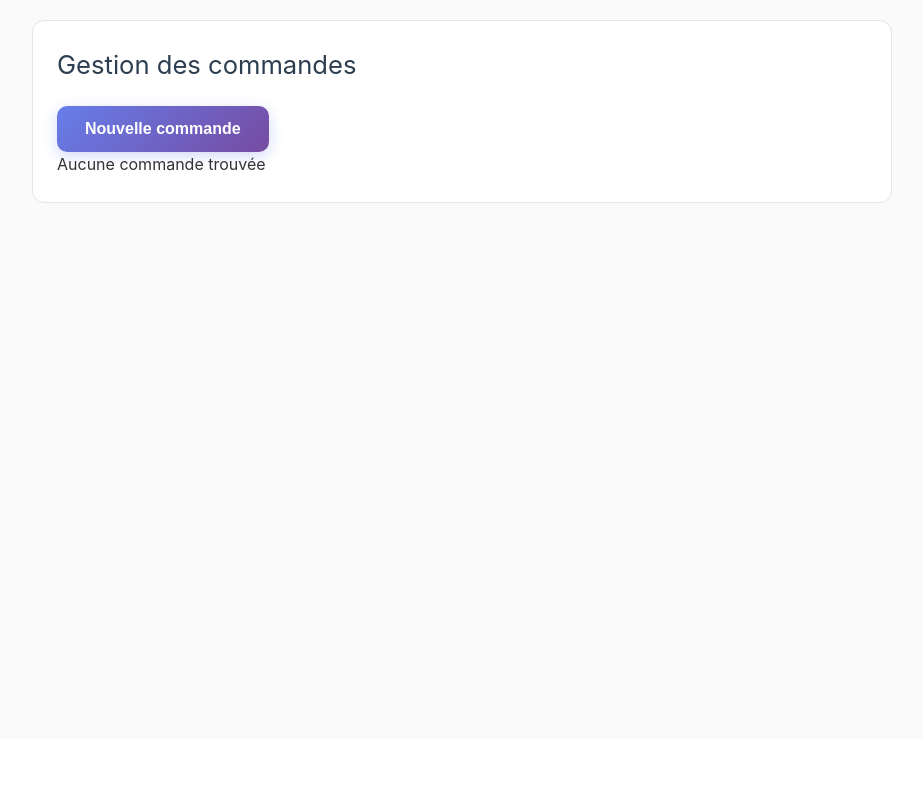
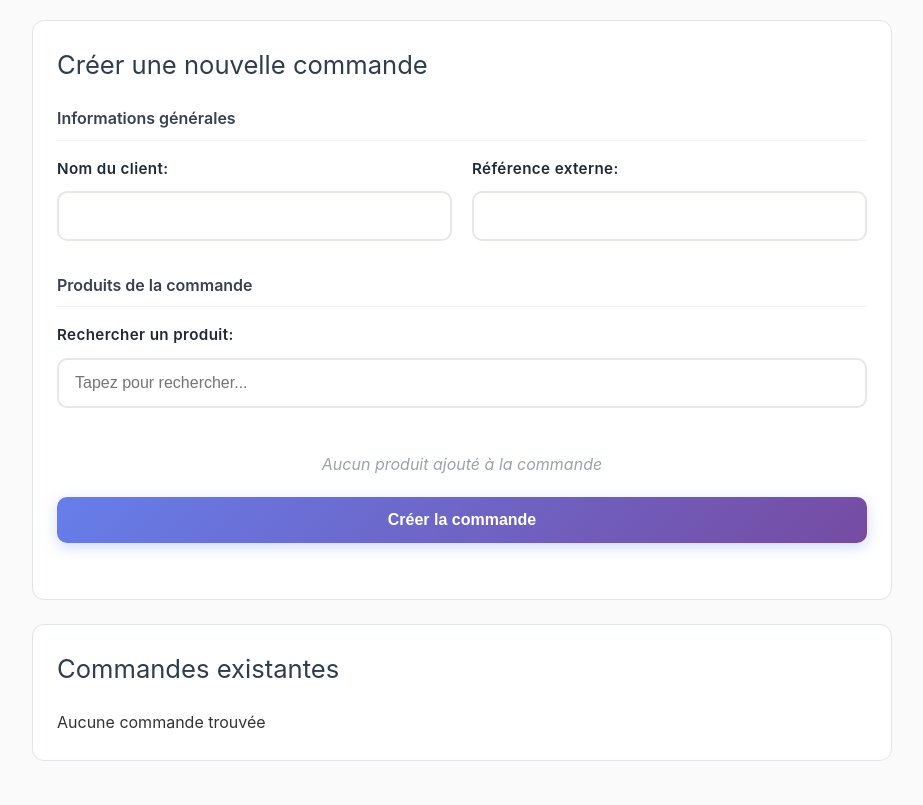
Before and after one commit to arthurduino/PrintServer, a FastAPI app: page /commandes in a window 1280 px wide. Shown: the part 61-866 px from the top of the page, without its empty margins (178-1101 px from the left). Before the commit the page ends 800 px from the top, so only its background shows below. Run offline with FastAPI, Linux system fonts and the light colour scheme; data that the repository does not hold is empty.

Commit message:
Add command type handling and CRUD operations for orders

```diff
--- a/main.py
+++ b/main.py
@@ -131,13 +131,63 @@ async def get_jobs():
         })
     return jobs
 
+@app.get("/api/commandes")
+async def get_commandes_list():
+    """Renvoie la liste des vraies commandes (pas les tâches simples)."""
+    commands = get_commandes(type_commande='REGULAR')
+    jobs = []
+    for cmd in commands:
+        cmd_id = cmd[0]
+        tasks_raw = get_taches_by_commande(cmd_id)
+        tasks = []
+        for t in tasks_raw:
+            tasks.append({
+                "id": t[0],
+                "ordre": t[2],
+                "priorite": t[3] if len(t) > 3 else 1,  # priorité si disponible
+                "type_tache": t[4] if len(t) > 4 else t[3],
+                "config": parse_config_json(t[5] if len(t) > 5 else t[4]),
+                "quantite_totale": t[6] if len(t) > 6 else t[5],
+                "quantite_faite": t[7] if len(t) > 7 else t[6],
+                "statut": t[8] if len(t) > 8 else t[7]
+            })
+        jobs.append({
+            "id": cmd_id,
+            "nom_client": cmd[1],
+            "reference_externe": cmd[2],
+            "date_creation": cmd[3],
+            "statut": cmd[4],
+            "taches": tasks
+        })
+    return jobs
+
+@app.post("/api/commandes")
+async def create_commande_from_form(
+    command_json: str = Form(..., description="JSON de la commande"),
+    files: List[UploadFile] = File(None, description="Fichiers images à uploader")
+):
+    """Crée une nouvelle commande depuis le formulaire (toujours REGULAR)."""
+    return await _create_job_with_type(command_json, files, 'REGULAR')
+
 @app.post("/api/jobs")
 async def create_job(
     command_json: str = Form(..., description="JSON de la commande sous forme de string"),
     files: List[UploadFile] = File(None, description="Fichiers images à uploader")
 ):
-    """Crée une nouvelle commande avec ses tâches, gère l'upload des images."""
-    print("🚀 [ENTRYPOINT] create_job appelée")
+    """Crée une nouvelle commande avec ses tâches - détecte automatiquement le type."""
+    data = json.loads(command_json)
+
+    # Si c'est une tâche simple (généralement de la page "nouvelle tâche"), ou si une seule tâche avec nom_client générique
+    if len(data.get("taches", [])) == 1 and (data.get("nom_client", "").startswith("Tâche simple") or not data.get("reference_externe")):
+        type_commande = 'SIMPLE_TASK'
+    else:
+        type_commande = 'REGULAR'
+
+    return await _create_job_with_type(command_json, files, type_commande)
+
+async def _create_job_with_type(command_json: str, files: List[UploadFile], type_commande: str):
+    """Fonction commune pour créer une commande avec un type spécifique."""
+    print(f"🚀 [ENTRYPOINT] create_job appelée (type: {type_commande})")
     print(f"📨 [DEBUG] command_json: {command_json[:200]}...")  # Debug limité
 
     # Debugger les paramètres reçus
@@ -219,10 +269,11 @@ async def create_job(
         elif task["type"] == "SERIES" and "images" in config:
             config["images"] = [saved_files.get(img, img) for img in config["images"]]
 
-    # Créer la commande en BDD
+    # Créer la commande en BDD avec le type spécifié
     cmd_id = create_commande(
         command_data["nom_client"],
-        command_data.get("reference_externe")
+        command_data.get("reference_externe"),
+        type_commande
     )
 
     # Créer les tâches pour cette commande
@@ -237,7 +288,7 @@ async def create_job(
             task_data["quantite"]
         )
 
-    return {"job_id": cmd_id, "message": "Commande créée avec succès"}
+    return {"job_id": cmd_id, "message": "Commande créée avec succès", "type": type_commande}
 
 @app.post("/api/control/pause")
 async def pause_worker():
@@ -361,6 +412,23 @@ async def delete_product_api(product_id: int):
     except Exception as e:
         return {"error": str(e)}
 
+@app.delete("/api/commandes/{commande_id}")
+async def delete_commande_api(commande_id: int):
+    """Supprime une commande (seulement si elle n'est pas en cours d'impression)."""
+    try:
+        # Vérifier si la commande peut être supprimée (pas en cours d'impression)
+        commande_data = get_commande(commande_id)
+        if not commande_data:
+            return {"error": "Commande non trouvée"}
+
+        if commande_data[4] in ['PROCESSING']:  # statut_global
+            return {"error": "Impossible de supprimer une commande en cours d'impression"}
+
+        delete_commande(commande_id)
+        return {"message": "Commande supprimée"}
+    except Exception as e:
+        return {"error": str(e)}
+
 # Point d'entrée pour lancer le serveur (si exécuté directement)
 if __name__ == "__main__":
     import uvicorn
--- a/static/commandes.js
+++ b/static/commandes.js
@@ -5,33 +5,38 @@ document.addEventListener('DOMContentLoaded', function() {
     let commandProducts = [];
 
     // Événements principaux
-    document.getElementById('new-command-btn').addEventListener('click', showCommandModal);
-    document.getElementById('cancel-btn').addEventListener('click', hideCommandModal);
-    document.querySelector('.modal-close').addEventListener('click', hideCommandModal);
-    document.getElementById('save-btn').addEventListener('click', saveCommand);
+    document.getElementById('command-form').addEventListener('submit', handleCommandSubmit);
 
     // Recherche de produits
     document.getElementById('product-search').addEventListener('input', searchProducts);
 
+    // Modal détails
+    document.getElementById('close-details-btn').addEventListener('click', hideDetailsModal);
+    document.getElementById('delete-command-btn').addEventListener('click', deleteSelectedCommand);
+
+    // Fermeture du modal en cliquant sur la croix
+    document.querySelectorAll('.modal-close').forEach(closeBtn => {
+        closeBtn.addEventListener('click', function() {
+            this.closest('.modal').style.display = 'none';
+        });
+    });
+
     // Fermeture du modal en cliquant en dehors
-    document.getElementById('command-modal').addEventListener('click', function(e) {
+    document.getElementById('command-details-modal').addEventListener('click', function(e) {
         if (e.target === this) {
-            hideCommandModal();
+            hideDetailsModal();
         }
     });
 
     // Chargement initial
     loadCommands();
     loadProducts();
-
-    // Mise à jour périodique des commandes
-    setInterval(loadCommands, 5000);
 });
 
 // Chargement des commandes
 async function loadCommands() {
     try {
-        const response = await fetch('/api/jobs');
+        const response = await fetch('/api/commandes');
         const commands = await response.json();
 
         const container = document.getElementById('commands-list');
@@ -54,7 +59,7 @@ async function loadCommands() {
                 </div>
                 <div class="command-actions">
                     <button onclick="viewCommandDetails(${cmd.id})" class="btn btn-secondary btn-small">Détails</button>
-                    ${cmd.statut === 'PENDING' ? `<button onclick="cancelCommand(${cmd.id})" class="btn btn-danger btn-small">Annuler</button>` : ''}
+                    ${cmd.statut === 'PENDING' ? `<button onclick="deleteCommand(${cmd.id})" class="btn btn-danger btn-small">Supprimer</button>` : ''}
                 </div>
             </div>
         `).join('');
@@ -85,6 +90,71 @@ function getCommandProgress(tasks) {
     const completedTasks = tasks.filter(t => t.statut === 'DONE').length;
 
     return `${completedTasks}/${totalTasks} terminées`;
+}
+
+// Gestionnaire de soumission du formulaire de commande
+async function handleCommandSubmit(event) {
+    event.preventDefault();
+
+    const nomClient = document.getElementById('nom_client').value.trim();
+    const referenceExterne = document.getElementById('reference_externe').value.trim();
+
+    if (!nomClient) {
+        showMessage('Erreur', 'Veuillez saisir le nom du client');
+        return;
+    }
+
+    if (commandProducts.length === 0) {
+        showMessage('Erreur', 'Veuillez ajouter au moins un produit à la commande');
+        return;
+    }
+
+    // Préparer les données
+    const commandData = {
+        nom_client: nomClient,
+        reference_externe: referenceExterne || null,
+        taches: commandProducts.map(product => ({
+            type: "BATCH",
+            quantite: product.quantity,
+            config: {
+                product_id: product.id,
+                label_type: product.format_type,
+                rotate: product.rotation.toString()
+            }
+        }))
+    };
+
+    document.querySelector('#command-form button[type="submit"]').disabled = true;
+    document.querySelector('#command-form button[type="submit"]').textContent = 'Création...';
+
+    try {
+        const formData = new FormData();
+        formData.append('command_json', JSON.stringify(commandData));
+
+        const response = await fetch('/api/commandes', {
+            method: 'POST',
+            body: formData
+        });
+
+        const result = await response.json();
+
+        if (response.ok) {
+            showMessage('Succès', `Commande créée (ID: ${result.job_id})`);
+            // Reset le formulaire
+            event.target.reset();
+            commandProducts = [];
+            updateCommandProducts();
+            // Recharger la liste
+            loadCommands();
+        } else {
+            showMessage('Erreur', result.error || 'Erreur inconnue');
+        }
+    } catch (error) {
+        showMessage('Erreur', 'Erreur réseau');
+    } finally {
+        document.querySelector('#command-form button[type="submit"]').disabled = false;
+        document.querySelector('#command-form button[type="submit"]').textContent = 'Créer la commande';
+    }
 }
 
 // Recherche de produits
@@ -200,108 +270,101 @@ function removeProduct(index) {
     updateCommandProducts();
 }
 
-// Affichage du modal de commande
-function showCommandModal() {
-    commandProducts = []; // Reset
-    updateCommandProducts();
+// Vue détaillée d'une commande
+async function viewCommandDetails(commandeId) {
+    try {
+        // Comme on a déjà les données dans loadCommands, on peut les récupérer
+        // Mais pour plus de fraîcheur, on va les recharger depuis l'API
+        const response = await fetch('/api/commandes');
+        const commands = await response.json();
+        const command = commands.find(c => c.id === commandeId);
 
-    document.getElementById('nom_client').value = '';
-    document.getElementById('reference_externe').value = '';
-    document.getElementById('product-search').value = '';
+        if (!command) {
+            showMessage('Erreur', 'Commande non trouvée');
+            return;
+        }
 
-    document.getElementById('modal-title').textContent = 'Nouvelle commande';
-    document.getElementById('save-btn').textContent = 'Créer la commande';
+        // Remplir les détails de la commande
+        document.getElementById('details-command-id').textContent = command.id;
+        document.getElementById('command-info-details').innerHTML = `
+            <p><strong>Client:</strong> ${command.nom_client}</p>
+            ${command.reference_externe ? `<p><strong>Référence:</strong> ${command.reference_externe}</p>` : ''}
+            <p><strong>Date de création:</strong> ${new Date(command.date_creation).toLocaleString('fr-FR')}</p>
+            <p><strong>Statut:</strong> <span class="command-status status-${command.statut.toLowerCase()}">${command.statut}</span></p>
+            <p><strong>Nombre de tâches:</strong> ${command.taches.length}</p>
+        `;
 
-    document.getElementById('command-modal').style.display = 'block';
-}
+        // Lister les tâches
+        const tasksHtml = command.taches.map(task => `
+            <div class="task-item">
+                <h5>Tâche #${task.id} - ${task.type_tache}</h5>
+                <div class="task-details">
+                    <p><strong>Quantité:</strong> ${task.quantite_faite}/${task.quantite_totale}</p>
+                    <p><strong>Statut:</strong> <span class="command-status status-${task.statut.toLowerCase()}">${task.statut}</span></p>
+                    <p><strong>Configuration:</strong> ${formatTaskConfig(task.config)}</p>
+                </div>
+            </div>
+        `).join('');
 
-// Masquage du modal de commande
-function hideCommandModal() {
-    document.getElementById('command-modal').style.display = 'none';
-}
+        document.getElementById('command-tasks-list').innerHTML = tasksHtml;
 
-// Sauvegarde de la commande
-async function saveCommand() {
-    const nomClient = document.getElementById('nom_client').value.trim();
-    const referenceExterne = document.getElementById('reference_externe').value.trim();
+        // Stocker l'ID de la commande sélectionnée pour la suppression
+        document.getElementById('delete-command-btn').setAttribute('data-command-id', commandeId);
 
-    if (!nomClient) {
-        showMessage('Erreur', 'Veuillez saisir le nom du client');
-        return;
-    }
+        // Afficher le modal
+        document.getElementById('command-details-modal').style.display = 'block';
 
-    if (commandProducts.length === 0) {
-        showMessage('Erreur', 'Veuillez ajouter au moins un produit à la commande');
-        return;
-    }
-
-    // Préparer les données
-    const commandData = {
-        nom_client: nomClient,
-        reference_externe: referenceExterne || null,
-        taches: commandProducts.map(product => ({
-            type: "BATCH",
-            quantite: product.quantity,
-            config: {
-                product_id: product.id,
-                label_type: product.format_type,
-                rotate: product.rotation.toString()
-            }
-        }))
-    };
-
-    document.getElementById('save-btn').disabled = true;
-    document.getElementById('save-btn').textContent = 'Création...';
-
-    try {
-        const response = await fetch('/api/jobs', {
-            method: 'POST',
-            body: new FormData() // Vide car on utilise des produits existants
-        });
-
-        // On doit simuler l'appel existant qui utilise FormData
-        const formData = new FormData();
-        formData.append('command_json', JSON.stringify(commandData));
-
-        const response2 = await fetch('/api/jobs', {
-            method: 'POST',
-            body: formData
-        });
-
-        const result = await response2.json();
-
-        if (response2.ok) {
-            showMessage('Succès', `Commande créée (ID: ${result.job_id})`);
-            hideCommandModal();
-            loadCommands();
-        } else {
-            showMessage('Erreur', result.error || 'Erreur inconnue');
-        }
     } catch (error) {
-        showMessage('Erreur', 'Erreur réseau');
-    } finally {
-        document.getElementById('save-btn').disabled = false;
-        document.getElementById('save-btn').textContent = 'Créer la commande';
+        console.error('Erreur chargement détails:', error);
+        showMessage('Erreur', 'Impossible de charger les détails de la commande');
     }
 }
 
-// Affichage des détails d'une commande
-function viewCommandDetails(commandId) {
-    // TODO: Implémenter la vue détaillée
-    showMessage('Info', 'Vue détaillée non implémentée');
+function formatTaskConfig(config) {
+    if (!config) return 'N/A';
+
+    if (config.product_id) {
+        return `Produit #${config.product_id} (${config.label_type}mm)`;
+    }
+
+    return JSON.stringify(config).substring(0, 100) + '...';
 }
 
-// Annulation d'une commande
-async function cancelCommand(commandId) {
-    if (!confirm('Êtes-vous sûr de vouloir annuler cette commande ?')) {
+// Masquage du modal de détails
+function hideDetailsModal() {
+    document.getElementById('command-details-modal').style.display = 'none';
+}
+
+// Suppression d'une commande
+function deleteSelectedCommand() {
+    const commandeId = document.getElementById('delete-command-btn').getAttribute('data-command-id');
+    if (commandeId) {
+        deleteCommand(commandeId);
+    }
+}
+
+// Suppression d'une commande (fonction appelée depuis les boutons)
+async function deleteCommand(commandeId) {
+    if (!confirm('Êtes-vous sûr de vouloir supprimer cette commande ? Toutes les tâches associées seront aussi supprimées.')) {
         return;
     }
 
     try {
-        // TODO: Implémenter l'annulation
-        showMessage('Info', 'Annulation non implémentée');
+        const response = await fetch(`/api/commandes/${commandeId}`, {
+            method: 'DELETE'
+        });
+
+        const result = await response.json();
+
+        if (response.ok) {
+            showMessage('Succès', 'Commande supprimée');
+            loadCommands(); // Recharger la liste
+            hideDetailsModal(); // Fermer le modal si ouvert
+        } else {
+            showMessage('Erreur', result.error || 'Erreur lors de la suppression');
+        }
     } catch (error) {
-        showMessage('Erreur', 'Erreur lors de l\'annulation');
+        showMessage('Erreur', 'Erreur réseau');
     }
 }
 
--- a/templates/commandes.html
+++ b/templates/commandes.html
@@ -22,25 +22,10 @@
     </nav>
 
     <div class="container">
-        <!-- Liste des commandes -->
-        <div class="section commands-section">
-            <h2>Gestion des commandes</h2>
-            <div class="section-header">
-                <button id="new-command-btn" class="btn btn-primary">Nouvelle commande</button>
-            </div>
-            <div id="commands-list" class="commands-list">
-                <p>Chargement des commandes...</p>
-            </div>
-        </div>
+        <!-- Création de commande -->
+        <div class="section create-section">
+            <h2>Créer une nouvelle commande</h2>
 
-        <!-- Modal création/modification commande -->
-        <div id="command-modal" class="modal" style="display: none;">
-            <div class="modal-content large-modal">
-                <div class="modal-header">
-                    <h3 id="modal-title">Nouvelle commande</h3>
-                    <span class="modal-close">&times;</span>
-                </div>
-                <div class="modal-body">
             <form id="command-form">
                 <!-- Informations générales -->
                 <div class="form-section">
@@ -78,12 +63,47 @@
                     <div id="command-products" class="command-products">
                         <p class="no-products">Aucun produit ajouté à la commande</p>
                     </div>
+
+                    <div class="form-row">
+                        <button type="submit" class="btn btn-primary full-width">
+                            Créer la commande
+                        </button>
+                    </div>
                 </div>
             </form>
         </div>
+
+        <!-- Liste des commandes -->
+        <div class="section commands-section">
+            <h2>Commandes existantes</h2>
+            <div id="commands-list" class="commands-list">
+                <p>Chargement des commandes...</p>
+            </div>
+        </div>
+
+        <!-- Modal détails commande -->
+        <div id="command-details-modal" class="modal" style="display: none;">
+            <div class="modal-content large-modal">
+                <div class="modal-header">
+                    <h3>Détails de la commande #<span id="details-command-id"></span></h3>
+                    <span class="modal-close">&times;</span>
+                </div>
+                <div class="modal-body">
+                    <div id="command-details-content">
+                        <div class="command-info-section">
+                            <h4>Informations générales</h4>
+                            <div id="command-info-details"></div>
+                        </div>
+
+                        <div class="command-tasks-section">
+                            <h4>Tâches de la commande</h4>
+                            <div id="command-tasks-list"></div>
+                        </div>
+                    </div>
+                </div>
                 <div class="modal-footer">
-                    <button type="button" id="cancel-btn" class="btn btn-secondary">Annuler</button>
-                    <button type="button" id="save-btn" class="btn btn-primary">Créer la commande</button>
+                    <button type="button" id="close-details-btn" class="btn btn-secondary">Fermer</button>
+                    <button type="button" id="delete-command-btn" class="btn btn-danger">Supprimer la commande</button>
                 </div>
             </div>
         </div>
```
Also changed, not shown: database.py (+55 -1 lines), static/style.css (+26 -0 lines). Lines whose indentation alone changed are shown as unchanged.
